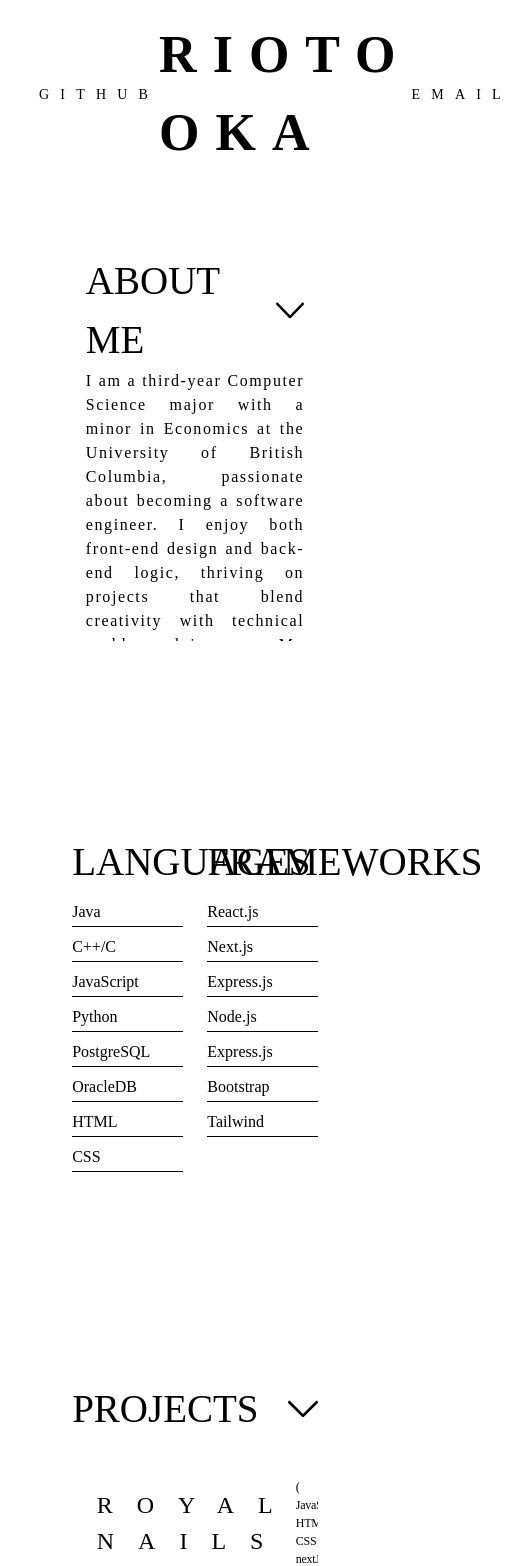
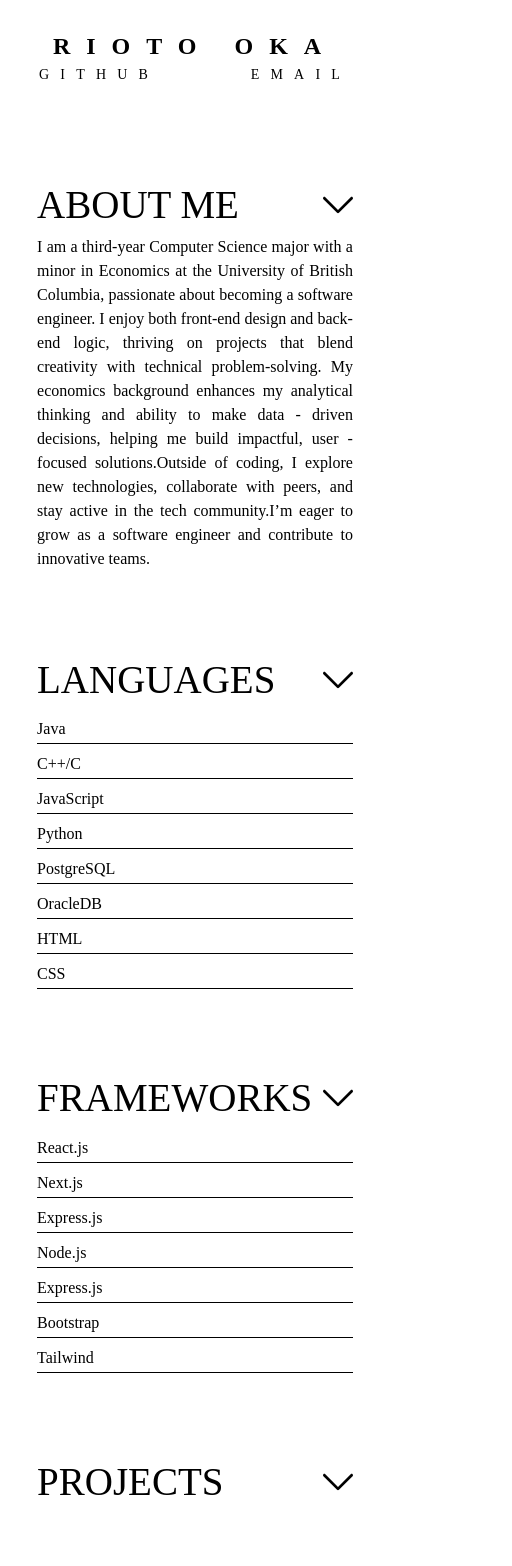
Before and after one commit to okarioto/rioto-oka, a Next.js app: page / in a window 390 px wide. Shown: the top 1566 px of the page, 512 px wide, since content can reach past the window. Built offline with nearby package versions, Linux system fonts and the light colour scheme; a web font is replaced by a local one.

Commit message:
add mobile formatting

```diff
--- a/app/components/AboutMe.js
+++ b/app/components/AboutMe.js
@@ -6,13 +6,13 @@ import { useState } from "react";
 export default function AboutMe() {
     const [isDown, setIsDown] = useState(true);
     return (
-        <section className="flex flex-col pt-[5rem] w-[80%] align-self-center">
+        <section className="flex flex-col mt-[5rem] w-[90%] sm:w-[80%] align-self-center">
             <div className={`flex items-center justify-between`}>
                 <h2 className="text-[39px]">ABOUT ME</h2>
                 <ExpandBtn isDown={isDown} setIsDown={setIsDown} />
             </div>
-            <div className={`max-h-[17rem] duration-1000 overflow-scroll ${!isDown && 'contract-h'}`}>
-                <p className="tracking-[0.1rem] text-justify">
+            <div className={`max-h-[25rem] duration-1000 overflow-scroll ${!isDown && 'contract-h'}`}>
+                <p className="sm:tracking-[0.1rem] text-justify">
                     {aboutMeBlurb}
                 </p>
             </div>
--- a/app/components/Footer.js
+++ b/app/components/Footer.js
@@ -4,11 +4,11 @@ import Link from "next/link";
 export default function Footer() {
     return (
         <div>
-            <footer className="flex-wrapper min-h-[5rem] mt-[10rem]" >
+            <footer className="flex-wrapper min-h-[5rem] sm:mt-[8rem]" >
                 <div className="flex justify-between w-[80%] ">
-                    <a className="text-[14px] tracking-[0.7rem]" href={'https://github.com/okarioto'}>GITHUB</a>
-                    <a className="text-[14px] tracking-[0.7rem]" href={'www.linkedin.com/in/okarioto'}>LINKEDIN</a>
-                    <a className="text-[14px] tracking-[0.7rem]" href={'mailto:okarioto@gmail.com'}>EMAIL</a>
+                    <a className="text-[14px] sm:tracking-[0.7rem]" href={'https://github.com/okarioto'}>GITHUB</a>
+                    <a className="text-[14px] sm:tracking-[0.7rem]" href={'www.linkedin.com/in/okarioto'}>LINKEDIN</a>
+                    <a className="text-[14px] sm:tracking-[0.7rem]" href={'mailto:okarioto@gmail.com'}>EMAIL</a>
                 </div>
 
             </footer>
--- a/app/components/Header.js
+++ b/app/components/Header.js
@@ -3,12 +3,13 @@
 export default function Header() {
     return (
         <div>
-            <header className="flex-wrapper min-h-[5rem] mt-[1rem]" id="header-desktop">
-                <div className="flex  w-[80%] justify-between items-center">
-                    <a className="text-[14px] tracking-[0.7rem]" href='https://github.com/okarioto'>GITHUB</a>
-                    <h1 className="text-[52px] font-bold tracking-[1rem]"><a href='https://www.linkedin.com/in/okarioto'>RIOTO OKA</a></h1>
-                    <a className="text-[14px] tracking-[0.7rem]" href='mailto:okarioto@gmail.com'>EMAIL</a>
+            <header className="flex-wrapper min-h-[5rem] mt-[1rem]">
+                <div className="flex  w-[80%] justify-between items-center flex-wrap sm:flex-nowrap">
+                    <a className="text-[14px] tracking-[0.7rem] order-2 sm:order-none" href='https://github.com/okarioto'>GITHUB</a>
+                    <h1 className="sm:text-[52px] text-[24px] font-bold tracking-[1rem] basis-full sm:basis-auto flex justify-center"><a className="" href='https://www.linkedin.com/in/okarioto'>RIOTO OKA</a></h1>
+                    <a className="text-[14px] tracking-[0.7rem] order-3 sm:order-none" href='mailto:okarioto@gmail.com'>EMAIL</a>
                 </div>
+
 
             </header>
         </div>
--- a/app/components/Project.js
+++ b/app/components/Project.js
@@ -9,17 +9,17 @@ export default function Project(props) {
     },[props.parentIsDown])
 
     return (
-        <section className="flex flex-col mb-[3.5rem] w-[80%] align-self-center">
-            <div className={`flex items-center justify-between pb-[1rem]`}>
-                <h2 className="text-[24px] tracking-[1.5rem]">{props.title} </h2>
-                <p className="text-[12px] tracking-tight mr-auto">
+        <section className="flex flex-col mb-[3.5rem] w-[95%] sm:w-[80%] align-self-center">
+            <div className={`flex flex-wrap items-center justify-between pb-[1rem]`}>
+                <h2 className="text-[24px] tracking-[0.4rem] sm:tracking-[1.5rem]">{props.title} </h2>
+                <p className="text-[12px] tracking-tight mr-auto order-last sm:order-none basis-full sm:basis-auto">
                   ( {props.techs.map((tech)=>{
                         return `${tech} `;
                     })})
                     </p>
                 <ExpandBtn isDown={isDown} setIsDown={setIsDown} />
             </div>
-            <div className={`max-h-[18rem] duration-1000 overflow-scroll ${!isDown && 'contract-h'}`}>
+            <div className={`max-h-[30rem] duration-1000 overflow-scroll ${!isDown && 'contract-h'}`}>
 
                 <ul >
                    { props.bullets.map((bullet, idx) => {
--- a/app/components/Projects.js
+++ b/app/components/Projects.js
@@ -7,8 +7,8 @@ import { royalNails, easyReader, flashCards } from "@/utils/project_dets";
 export default function Projects() {
   const [isDown, setIsDown] = useState(true);
   return (
-    <section className="flex flex-col mt-[13rem] w-[90%] align-self-center">
-      <div className={`flex items-center justify-between mb-10`}>
+    <section className="flex flex-col mt-[5rem] sm:mt-[13rem] w-[90%] align-self-center mb-[2rem]">
+      <div className={`flex items-center justify-between mb-[3rem]`}>
         <h2 className="text-[39px]">PROJECTS</h2>
         <ExpandBtn isDown={isDown} setIsDown={setIsDown} />
       </div>
--- a/app/components/TechList.js
+++ b/app/components/TechList.js
@@ -5,7 +5,7 @@ import ExpandBtn from "@/utils/ExpandBtn"
 export default function TechList(props) {
     const [isDown, setIsDown] = useState(true);
 
-    return (<section className="flex flex-col w-[45%]">
+    return (<section className="flex flex-col sm:w-[45%] mt-[5rem] sm:mt-9">
         <div className="flex justify-between items-center">
             <h2 className="text-[39px]">{props.title}</h2>
             <ExpandBtn isDown={isDown} setIsDown={setIsDown} />
--- a/app/components/Technologies.js
+++ b/app/components/Technologies.js
@@ -6,7 +6,7 @@ import { languages, frameworks } from "@/utils/techs";
 export default function Technologies(){
 
     return (
-        <div className="flex w-[90%] justify-between mt-[12rem]">
+        <div className="flex w-[90%] justify-between mt-[0rem] sm:mt-[11rem] flex-col sm:flex-row">
         <TechList
         title="LANGUAGES"
         items={languages} />
--- a/app/page.js
+++ b/app/page.js
@@ -6,7 +6,7 @@ import Projects from "./components/Projects";
 export default function Home() {
   return (
     <div className="content flex justify-center items-start">
-      <div className="flex flex-col justify-start items-center w-[70%] ">
+      <div className="flex flex-col justify-start items-center sm:w-[70%] w-[90%] ">
         <AboutMe />
         <Technologies />
         <Projects />
```
Also changed, not shown: utils/reset_animations.js (added, +12 -0 lines).
